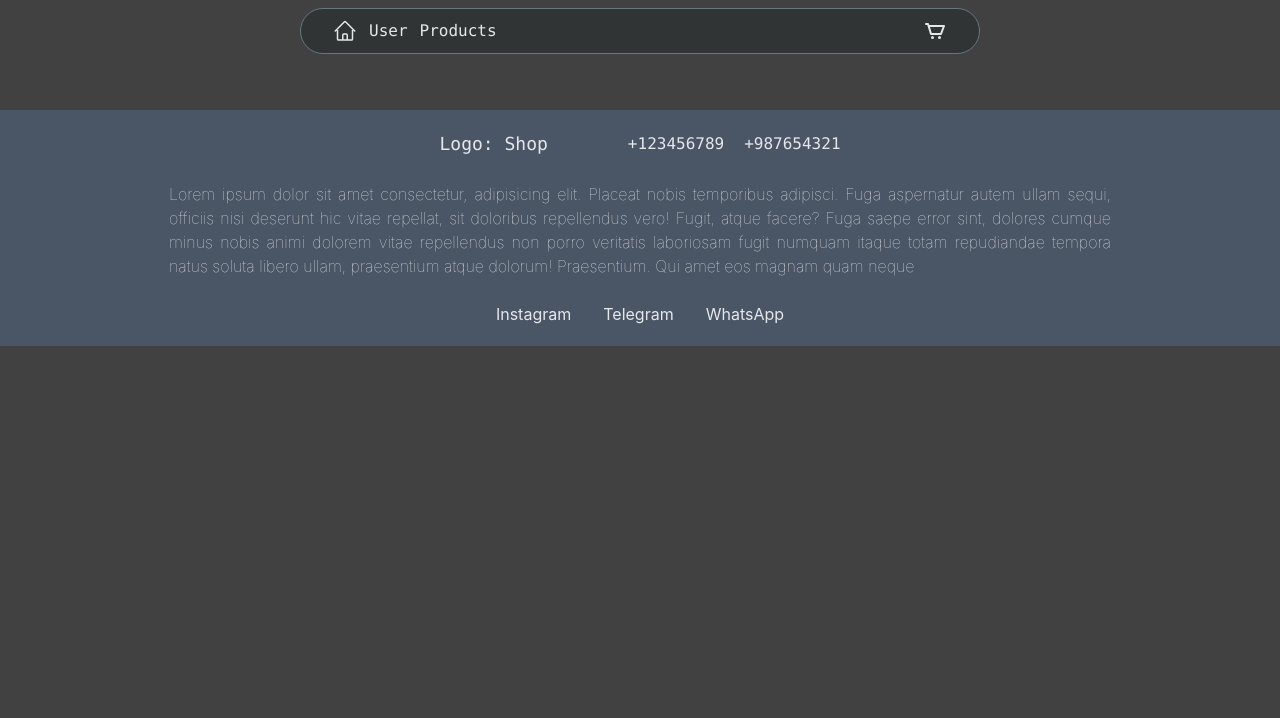
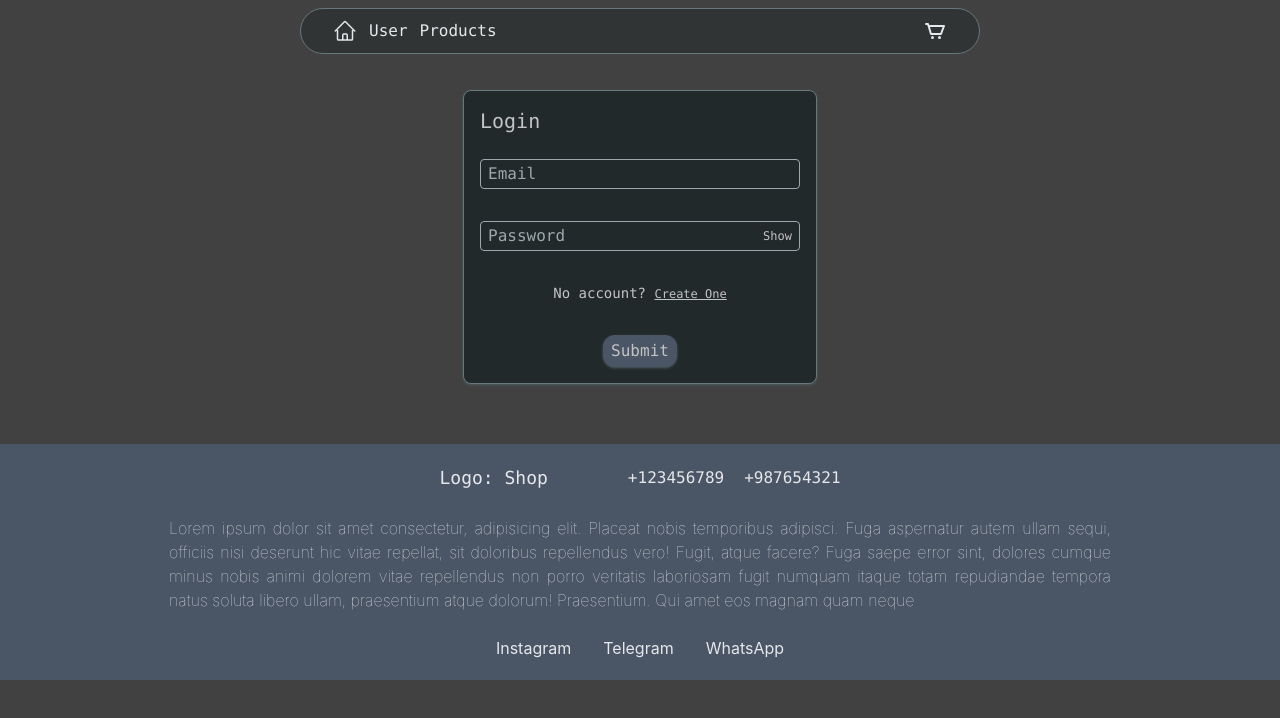
Before and after one commit to AriaG1t/Shop, a React (Vite) app: page /login in a window 1280 px wide. Shown: the top 718 px of the page. Built offline with nearby package versions, Linux system fonts and the light colour scheme; no server answers.

Commit message:
login page and sign up page ui

```diff
--- a/src/App.jsx
+++ b/src/App.jsx
@@ -4,6 +4,8 @@ import Home from "./pages/Home/Home";
 import Items from "./pages/Items/Items";
 import Product from "./pages/Product/Product";
 import Cart from "./pages/Cart/Cart";
+import SignUp from "./pages/SignUp/SignUp";
+import Login from "./pages/Login/Login";
 
 function App() {
   return (
@@ -13,6 +15,8 @@ function App() {
           <Route path="/items" element={<Items />} />
           <Route path="/product/:id" element={<Product />} />
           <Route path="/cart" element={<Cart />} />
+          <Route path="/signup" element={<SignUp />} />
+          <Route path="/login" element={<Login />} />
         </Routes>
       </Layout>
   )
--- /dev/null
+++ b/src/components/Input/Input.jsx
@@ -0,0 +1,34 @@
+import { useState } from "react";
+
+function Input({ type }) {
+
+    const [showPassword, setShowPassword] = useState(false)
+
+    return (
+        <div className="relative sm:w-min">
+            <input
+                maxLength={type === "Password" || type ==="Re-Enter Password" ? 16 : -1}
+                minLength={type === "Password" || type ==="Re-Enter Password" ? 8 : -1}
+                required
+                placeholder=" "
+                id={type}
+                className="border border-mist-400 focus:ring-2 transition-all focus:ring-mist-400 px-2 py-0.5 sm:w-80 w-full peer rounded outline-0 "
+                type={type === "Re-Enter Password" ? showPassword ? "text" : "password" : showPassword ? "text" : type.toLowerCase()} />
+            <label className="
+            pointer-events-none
+            peer-not-placeholder-shown:-top-2.75 peer-not-placeholder-shown:text-sm peer-not-placeholder-shown:left-0
+            absolute top-1/2 left-2 peer-focus:text-sm peer-focus:-top-2.75 peer-focus:left-0 transition-all -translate-y-1/2 text-mist-400" htmlFor={type}>{type}</label>
+            {
+                type === "Re-Enter Password" || type === "Password" ?
+                    <button
+                        type="button"
+                        onClick={() => setShowPassword(!showPassword)}
+                        className="text-xs absolute cursor-pointer top-1/2 -translate-y-1/2 right-1 bg-mist-800 px-1">
+                        {showPassword ? "Hide" : "Show"}
+                    </button> : null
+            }
+        </div>
+    )
+}
+
+export default Input;
--- /dev/null
+++ b/src/pages/Login/Login.jsx
@@ -0,0 +1,23 @@
+import { Link } from "react-router-dom";
+import Container from "../../components/Container/Container";
+import Input from "../../components/Input/Input";
+
+function Login() {
+
+    return (
+        <Container>
+            <div className="font-mono mt-10 sm:w-max p-4 rounded-lg shadow mx-auto border border-mist-500 shadow-mist-600 bg-mist-800">
+                <h2 className="text-xl">Login</h2>
+                <form className="mt-6 sm:w-auto w-full gap-y-8 flex flex-col" action="">
+                    <Input type="Email"/>
+                    <Input type="Password"/>
+                    <div className="m-auto"><p className="text-sm">No account? <Link className="text-xs underline hover:text-green-500" to="/signup">Create One</Link></p></div>
+                    <button className="bg-gray-600 w-min m-auto px-2 py-1 rounded-xl shadow shadow-mist-600 hover:ring-2 hover:ring-mist-400 cursor-pointer transition-all">Submit</button>
+                </form>
+            </div>
+        </Container>
+
+    )
+}
+
+export default Login;
--- /dev/null
+++ b/src/pages/SignUp/SignUp.jsx
@@ -0,0 +1,24 @@
+import { Link } from "react-router-dom";
+import Container from "../../components/Container/Container";
+import Input from "../../components/Input/Input";
+
+function SignUp() {
+
+    return (
+        <Container>
+            <div className="font-mono mt-10 sm:w-max p-4 rounded-lg shadow mx-auto border border-mist-500 shadow-mist-600 bg-mist-800">
+                <h2 className="text-xl">Sign Up</h2>
+                <form className="mt-6 sm:w-auto w-full gap-y-8 flex flex-col" action="">
+                    <Input type="Email"/>
+                    <Input type="Password"/>
+                    <Input type="Re-Enter Password"/>
+                    <div className="m-auto"><p className="text-sm">Already got an account? <Link className="text-xs underline hover:text-green-500" to="/login">Login</Link></p></div>
+                    <button className="bg-gray-600 w-min m-auto px-2 py-1 rounded-xl shadow shadow-mist-600 hover:ring-2 hover:ring-mist-400 cursor-pointer transition-all">Submit</button>
+                </form>
+            </div>
+        </Container>
+
+    )
+}
+
+export default SignUp;
```
